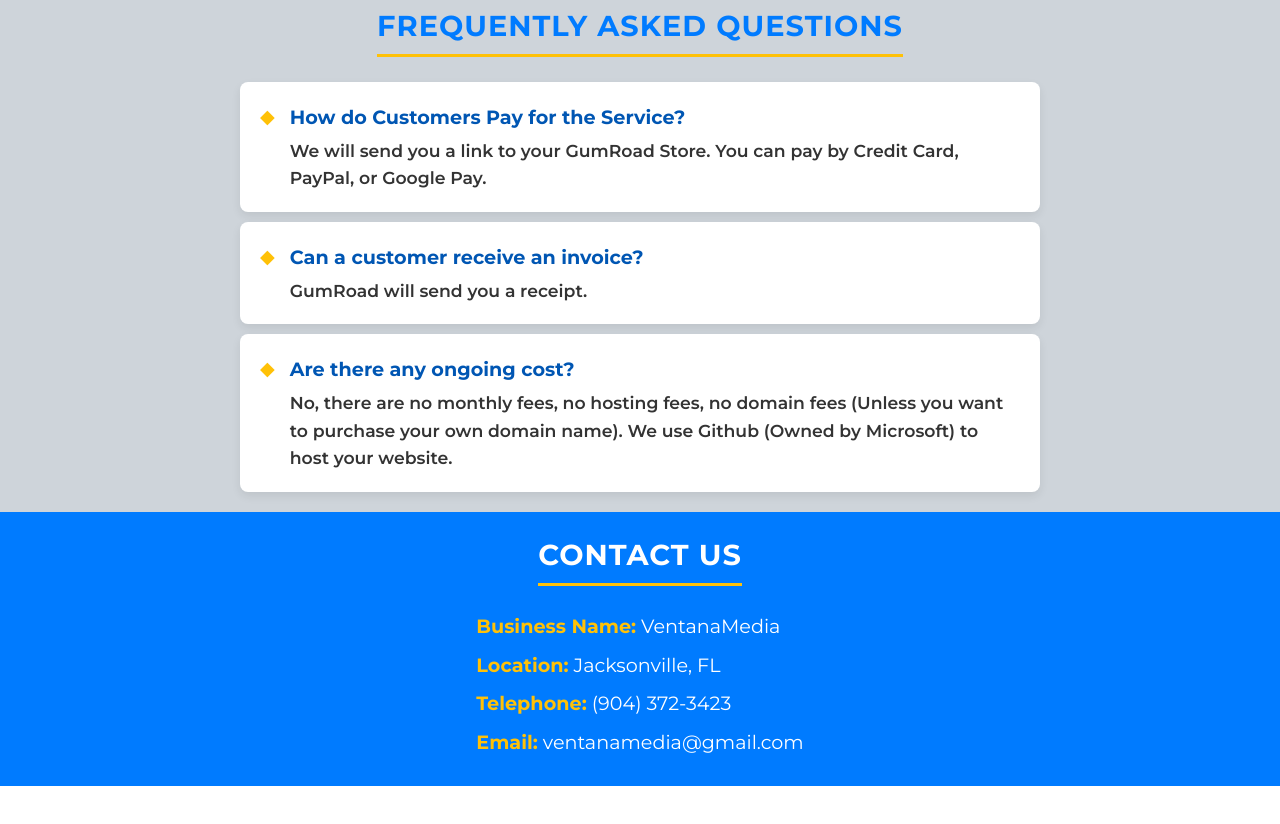
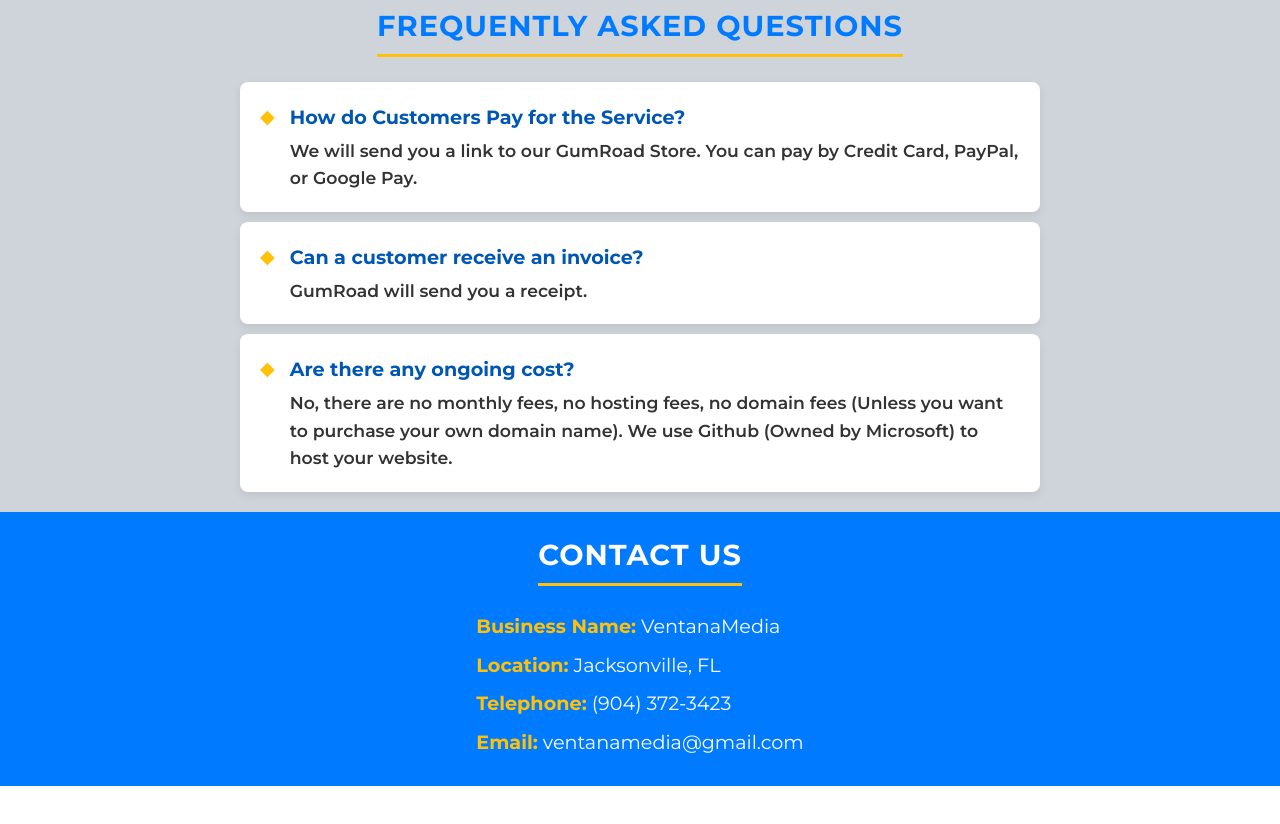
Before and after one commit to ESPWeb/VentanaMedia, a plain HTML site: page index.html in a window 1280 px wide. Shown: the part 1719-2543 px from the top of the page. Drawn offline with Linux system fonts and the light colour scheme.

Commit message:
Update index.html

```diff
--- a/index.html
+++ b/index.html
@@ -201,7 +201,7 @@
         <section id="faq" class="section bg-gray">
             <h2 class="section-title">Frequently Asked Questions</h2>
             <ul class="info-list">
-                <li><span class="icon-diamond">◆</span> <div><h3>How do Customers Pay for the Service?</h3><p>We will send you a link to your GumRoad Store. You can pay by Credit Card, PayPal, or Google Pay.</p></div></li>
+                <li><span class="icon-diamond">◆</span> <div><h3>How do Customers Pay for the Service?</h3><p>We will send you a link to our GumRoad Store. You can pay by Credit Card, PayPal, or Google Pay.</p></div></li>
                 <li><span class="icon-diamond">◆</span> <div><h3>Can a customer receive an invoice?</h3><p>GumRoad will send you a receipt.</p></div></li>
                 <li><span class="icon-diamond">◆</span> <div><h3>Are there any ongoing cost?</h3><p>No, there are no monthly fees, no hosting fees, no domain fees (Unless you want to purchase your own domain name). We use Github (Owned by Microsoft) to host your website.</p></div></li>
             </ul>
```
